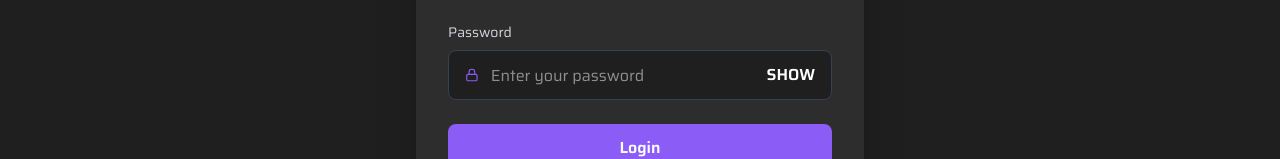
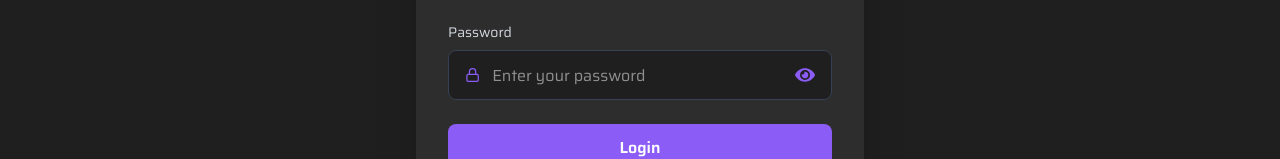
Before and after one commit to alitajalam/Alitaj_portf1, a React (Vite) app: page /admin in a window 1280 px wide. Shown: the part 406-565 px from the top of the page. Built offline with nearby package versions, Linux system fonts and the light colour scheme.

Commit message:
show/hidden update

```diff
--- a/src/pages/Admin.jsx
+++ b/src/pages/Admin.jsx
@@ -1,6 +1,7 @@
 import React, { useState } from "react";
 import { motion } from "framer-motion";
 import { Lock, Mail } from "lucide-react";
+import { FaEye, FaEyeSlash } from "react-icons/fa";
 import { useNavigate } from "react-router-dom";
 
 const Admin = () => {
@@ -37,6 +38,7 @@ return (
         transition={{ duration: 0.7 }}
         className="w-full max-w-md bg-dark-300 rounded-3xl shadow-2xl p-8"
     >
+        {/* Heading */}
         <div className="text-center mb-8">
         <h2 className="text-4xl font-bold text-white mb-2">
             Admin <span className="text-purple">Login</span>
@@ -47,6 +49,7 @@ return (
         </p>
         </div>
 
+        {/* Form */}
         <form onSubmit={handleLogin} className="space-y-6">
 
           {/* Email */}
@@ -90,13 +93,18 @@ return (
             <button
                 type="button"
                 onClick={() => setShowPassword(!showPassword)}
-                className="text-white ml-2 font-semibold"
+                className="text-purple ml-2 hover:text-white transition"
             >
-                {showPassword ? "HIDE" : "SHOW"}
+                {showPassword ? (
+                <FaEyeSlash size={20} />
+                ) : (
+                <FaEye size={20} />
+                )}
             </button>
             </div>
         </div>
 
+          {/* Login Button */}
         <button
             type="submit"
             className="w-full bg-purple hover:bg-purple-700 text-white py-3 rounded-lg font-semibold transition duration-300"
```
